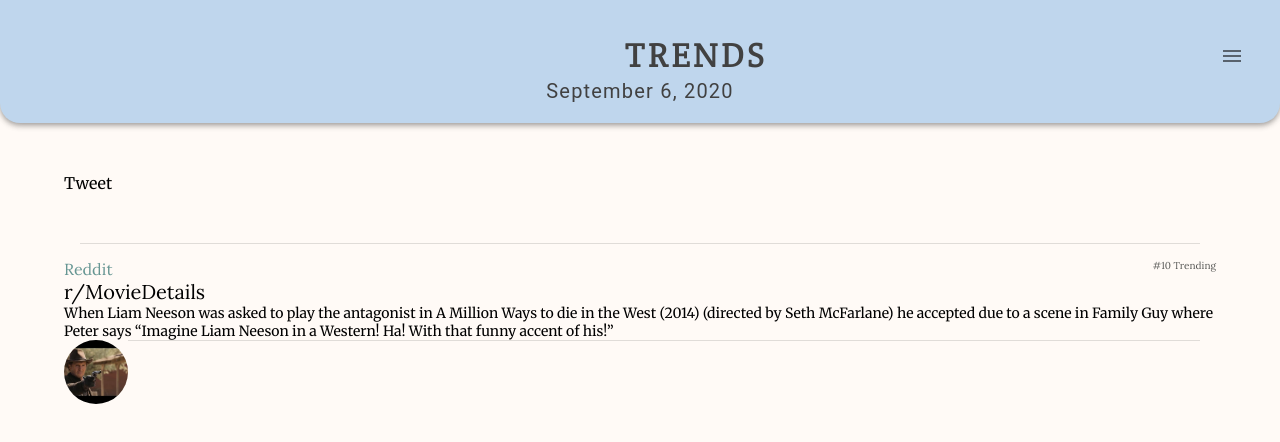
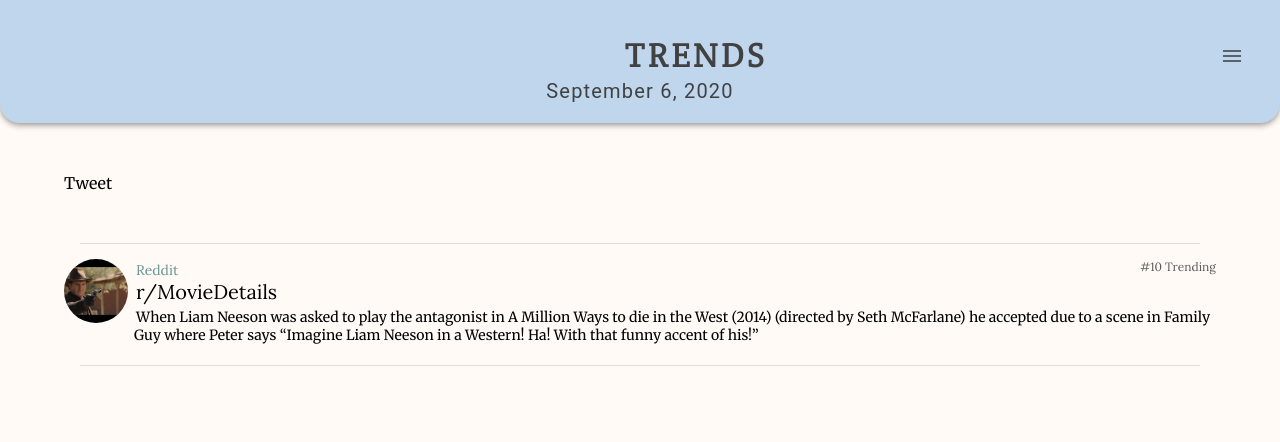
Before and after one commit to sydneychiang/Metatrends, a React (Create React App) app in the folder trendz/: page / in a window 1280 px wide. Shown: the top 442 px of the page. Built offline with nearby package versions, Linux system fonts and the light colour scheme.

Commit message:
Reddit component formatted with img

```diff
--- a/trendz/src/Components/RedditBlock.css
+++ b/trendz/src/Components/RedditBlock.css
@@ -13,22 +13,28 @@
 }
 
 .reddit {
-    font-size: 16px;
+    font-size: 14px;
     color: #669693;
     display: inline-block;
+
+
+
 }
 
 .trendingNum {
-    font-size: 10px;
+    font-size: 12px;
     color: #464745;
     opacity: 90%;
     float: right;
-    display: inline-block;
+
 
 }
 
 .subreddit {
     font-size: 20px;
+    margin-left: 5%;
+    margin-bottom: 0.2em;
+
 
 
 }
@@ -36,6 +42,9 @@
 .description {
     font-family: "Merriweather";
     font-size: 14px;
+    padding-bottom: 1.5em;
+    display: block;
+    margin-left: 5em;
 
 
 }
@@ -46,5 +55,7 @@
     height: 4em;
     object-fit: cover;
     float: left;
+    margin-right: 0.5em;
+
 
 }
--- a/trendz/src/Components/RedditBlock.js
+++ b/trendz/src/Components/RedditBlock.js
@@ -6,14 +6,20 @@
 function RedditBlock() {
     return (
         <div id="redditBlock">
+            <img src={liam} align="left"/>
+
             <span className="reddit">Reddit</span>
             <span className="trendingNum">#10 Trending</span>
 
             <span className="subreddit">r/MovieDetails</span>
             <span className="description">When Liam Neeson was asked to play the antagonist in A Million Ways
-             to die in the West (2014) (directed by Seth McFarlane) he accepted due to a scene in Family Guy
-             where Peter says “Imagine Liam Neeson in a Western! Ha! With that funny accent of his!”</span>
-            <img src={liam} />
+            to die in the West (2014) (directed by Seth McFarlane) he accepted due to a scene in Family Guy
+            where Peter says “Imagine Liam Neeson in a Western! Ha! With that funny accent of his!”</span>
+
+
+
+
+
             <Divider variant="middle" style={{marginBottom: '15px'}} />
         </div>
     )
```
